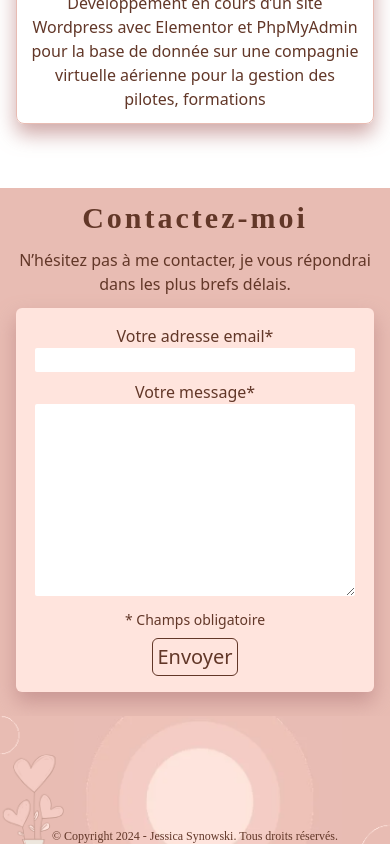
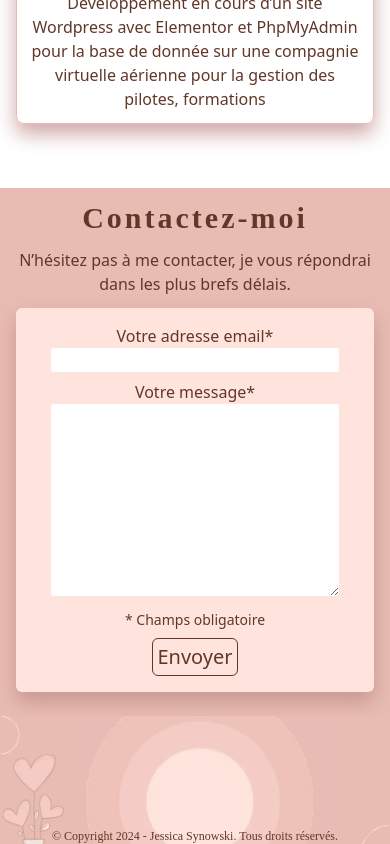
Before and after one commit to synowski-jessica/portfolio, a React (Vite) app in the folder myportfolio/: page / in a window 390 px wide. Shown: the part 8421-9265 px from the top of the page. Built offline with nearby package versions, Linux system fonts and the light colour scheme; a web font is replaced by a local one.

Commit message:
"rajout alt pour meilleur accessibilité"

```diff
--- a/myportfolio/package.json
+++ b/myportfolio/package.json
@@ -8,7 +8,7 @@
     "build": "vite build",
     "lint": "eslint .",
     "preview": "vite preview",
-    "deploy":"gh-pages -d dist"
+    "deploy":"vite build && gh-pages -d dist"
   },
   "dependencies": {
     "aos": "^3.0.0-beta.6",
--- a/myportfolio/src/components/contact.jsx
+++ b/myportfolio/src/components/contact.jsx
@@ -11,16 +11,18 @@ const Contact = ()=>{
                         method="POST"
                         >
                         <label className="text-colorMarronFonce text-center mb-2">
-                            Votre adresse email*</label>
+                            Votre adresse email*
                         <br></br>
-                        <input type="email" name="email" required className="rounded-sm w-80 md:w-[500px] mb-2"/>
+                        <input type="email" name="email" required className="rounded-sm w-72 md:w-[500px] mb-2"/>
+                        </label>
                         <br></br>
-                        <label className="text-colorMarronFonce mb-2">Votre message*</label>
+                        <label className="text-colorMarronFonce mb-2">Votre message*
                         <br></br>
-                        <textarea name="message" required className="rounded-sm w-80 h-48 mb-2 md:w-[500px]"></textarea>
+                        <textarea name="message" required className="rounded-sm w-72 h-48 mb-2 md:w-[500px]"></textarea>
+                        </label>
                         <br></br>
                         <p className="text-colorMarronFonce text-sm mb-2">* Champs obligatoire</p>
-                        <button type="submit" className="text-colorMarronFonce text-xl border border-colorMarronFonce text-center p-1 rounded-md hover:bg-colorRoseBackground">Envoyer</button>
+                        <button type="submit" alt="bouton envoyer le formulaire" className="text-colorMarronFonce text-xl border border-colorMarronFonce text-center p-1 rounded-md hover:bg-colorRoseBackground">Envoyer</button>
                         </form>
                     </div>
                     </div>
--- a/myportfolio/src/components/icone.jsx
+++ b/myportfolio/src/components/icone.jsx
@@ -12,7 +12,7 @@ const Icone = () => {
                 <a href="https://github.com/synowski-jessica/" target='_blank'><FaGithub className='size-16 text-white'/></a>
             </div>
             <div>
-                <a href="../public/cvJessicaSynowskiV3.pdf" target='_blank' download className='text-white text-6xl'><h4>CV</h4></a>
+                <a href="https://synowski-jessica.github.io/portfolio/cvJessicaSynowskiV3.pdf" target='_blank' download className='text-white text-6xl'><h4>CV</h4></a>
             </div>
         </div>
 
--- a/myportfolio/src/components/navbar.jsx
+++ b/myportfolio/src/components/navbar.jsx
@@ -49,7 +49,7 @@ const Navbar = () => {
           <img src={LogoLight} alt="Logo" className={` transition-all duration-500  ${isScrolled ? ' h-12 md:h-12 ' : 'h-16 md:h-16'}`}  />
         </div>
         <div className='flex items-center flex-1'>
-          <img src={BanderoleCoeur} className={` transition-all duration-500  ${isScrolled ? 'h-12 mt-4 md:h-16 md:-mt-6' : 'h-16 -mt-6 md:h-24 md:-mt-6 '}`} />
+          <img src={BanderoleCoeur} alt="banderole décorative de coeur" className={` transition-all duration-500  ${isScrolled ? 'h-12 mt-4 md:h-16 md:-mt-6' : 'h-16 -mt-6 md:h-24 md:-mt-6 '}`} />
         </div>
 
         {/* Navigation à droite */}
@@ -65,7 +65,7 @@ const Navbar = () => {
         <div>
           {click && content}
         </div>
-        <button className='block sm:hidden transition' onClick={handleClick}>
+        <button className='block sm:hidden transition' alt="menu de la navbar" onClick={handleClick}>
           {click?<FaTimes />:<CiMenuFries />}
         </button>
 
```
